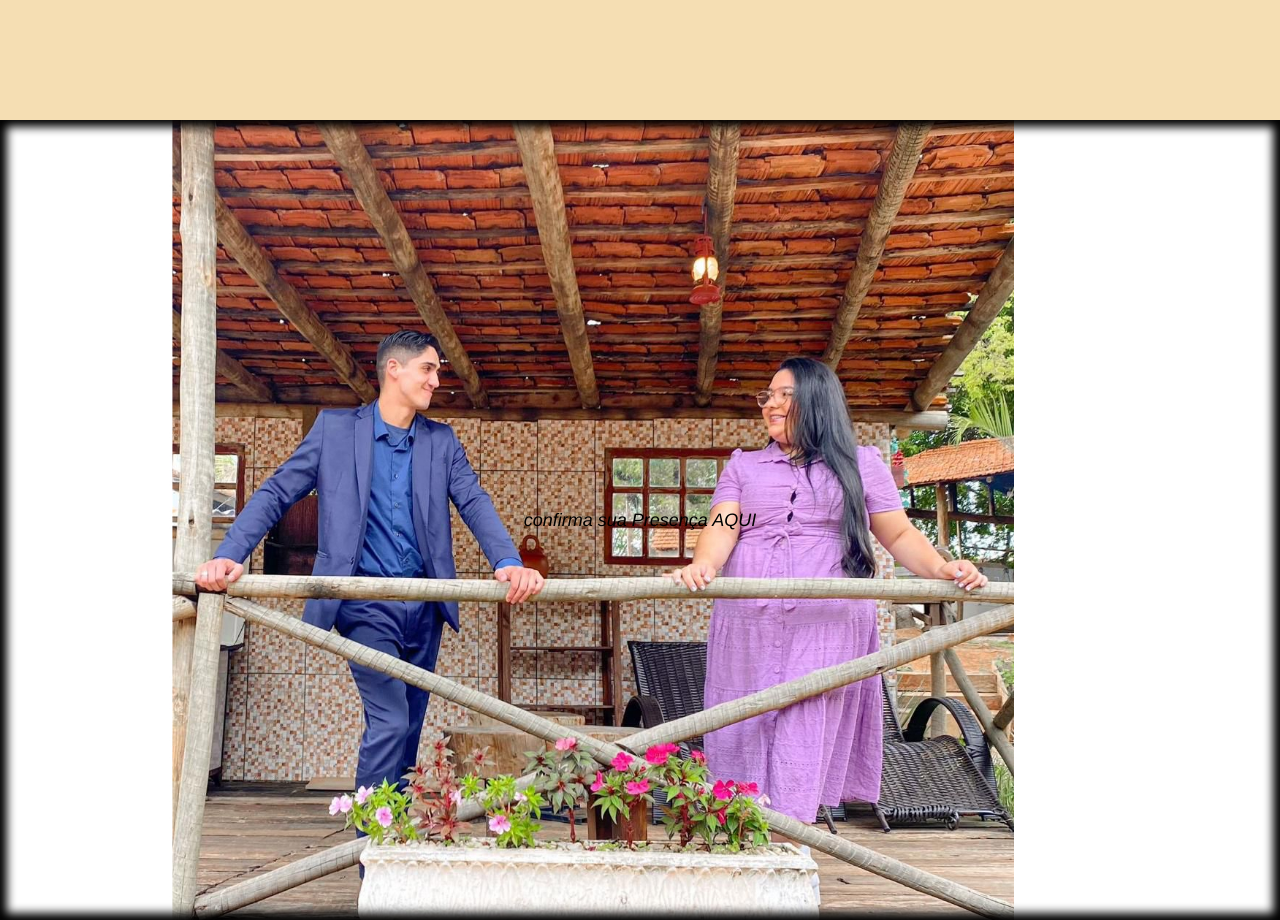
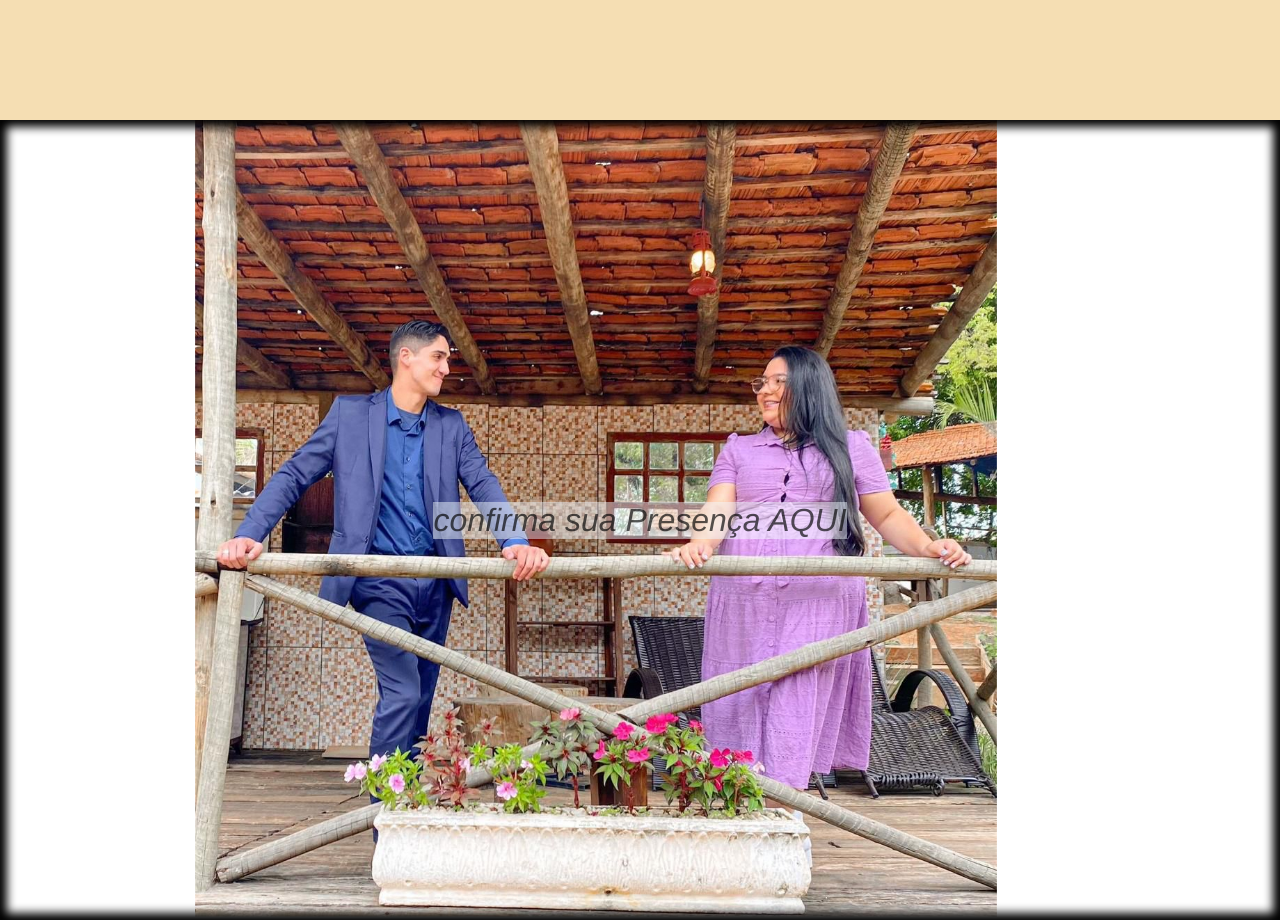
Before and after one commit to SamuelLopes-216/noivado, a React (Create React App) app: page / in a window 1280 px wide. Shown: the part 1480-2400 px from the top of the page. Built offline with nearby package versions, Linux system fonts and the light colour scheme.

Commit message:
Update App.css

```diff
--- a/src/App.css
+++ b/src/App.css
@@ -58,11 +58,19 @@
 .backconf{
   min-height: 100vh;
   background-image: url(../public/update-s&a.jpg);
-  background-size: cover;
+  background-repeat: no-repeat;
+  background-size: contain;
+  background-position: center;
   display: flex;
   justify-content: center;
   align-items: center;
   box-shadow: 0px 0px 10px 7px black inset;
+}
+
+.link{
+  font-size: 2rem;
+  color:rgba(0, 0, 0, 0.664);
+  background-color: rgba(240, 248, 255, 0.486);
 }
 
 .casal{
```
